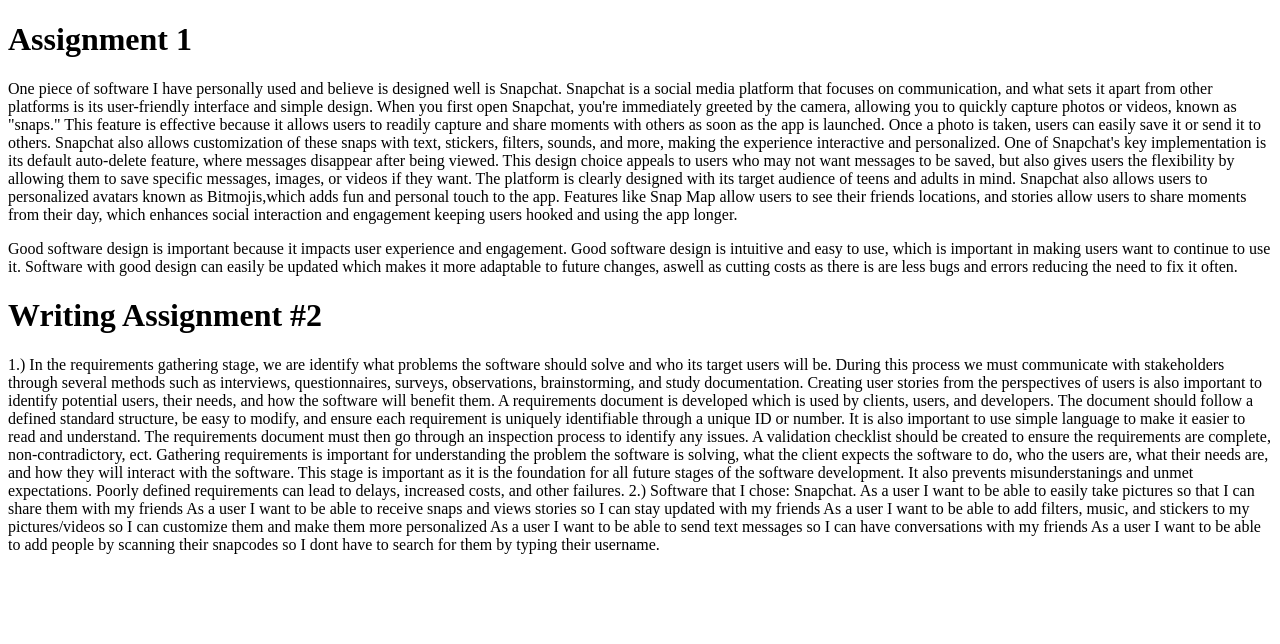
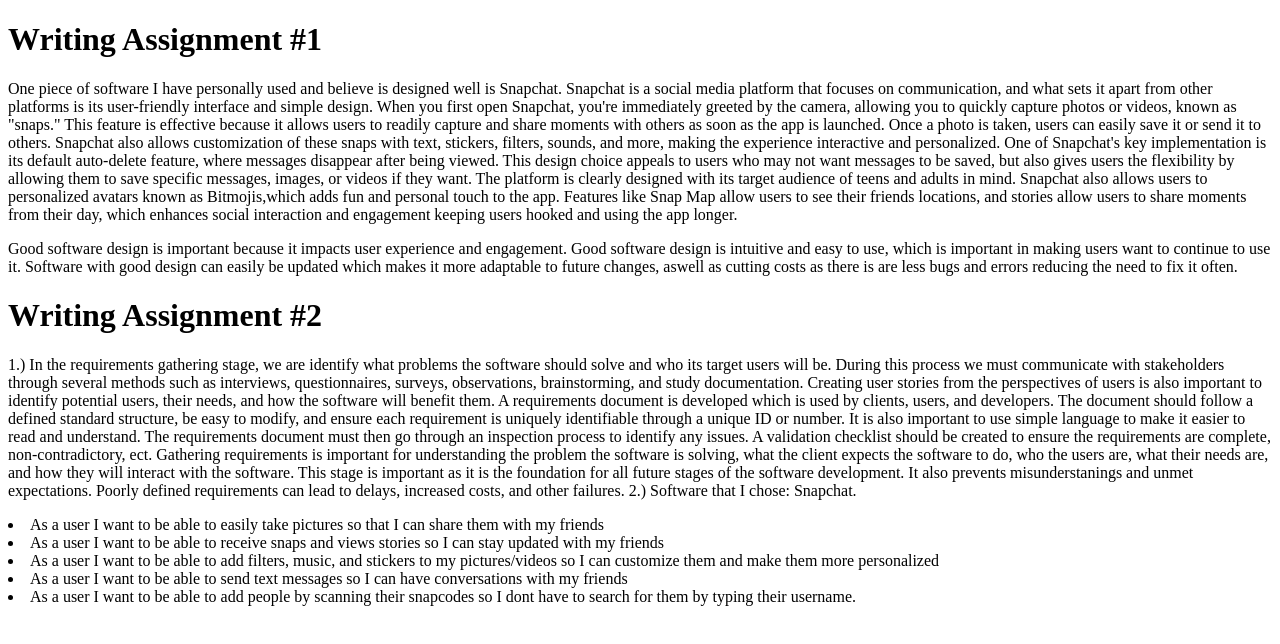
Before and after one commit to evelynn3n/purplesealz, a plain HTML site: page index.html in a window 1280 px wide. Drawn offline with Linux system fonts and the light colour scheme.

Commit message:
Update index.html

```diff
--- a/index.html
+++ b/index.html
@@ -7,7 +7,7 @@
 </head>
 
 <body>
-  <h1>Assignment 1</h1>
+  <h1> Writing Assignment #1</h1>
   <p>One piece of software I have personally used and believe is designed well is Snapchat.
     Snapchat is a social media platform that focuses on communication, and what sets it apart
     from other platforms is its user-friendly interface and simple design. When you first open
@@ -32,7 +32,7 @@
   </p>
 
   <h1> Writing Assignment #2 </h1>
-  <p>
+    <p>
   1.)  In the requirements gathering stage, we are identify what problems the software should solve and
     who its target users will be. During this process we must communicate with stakeholders through several
     methods such as interviews, questionnaires, surveys, observations, brainstorming, and study documentation.
@@ -49,16 +49,17 @@
     defined requirements can lead to delays, increased costs, and other failures.
 
 2.) Software that I chose: Snapchat.
-As a user I want to be able to easily take pictures so that I can share them with my friends
+    <li>As a user I want to be able to easily take pictures so that I can share them with my friends</li>
 
-As a user I want to be able to receive snaps and views stories so I can stay updated with my friends
+    <li>As a user I want to be able to receive snaps and views stories so I can stay updated with my friends </li>
 
-As a user I want to be able to add filters, music, and stickers to my pictures/videos so I can customize them and make them more personalized
+    <li>As a user I want to be able to add filters, music, and stickers to my pictures/videos so I can customize them and make them more personalized</li>
 
-As a user I want to be able to send text messages so I can have conversations with my friends
+    <li>As a user I want to be able to send text messages so I can have conversations with my friends</li>
 
-As a user I want to be able to add people by scanning their snapcodes so I dont have to search for them by typing their username.
+    <li>As a user I want to be able to add people by scanning their snapcodes so I dont have to search for them by typing their username. </li>
   </p>
+
 </body>
 
 </html>
```
